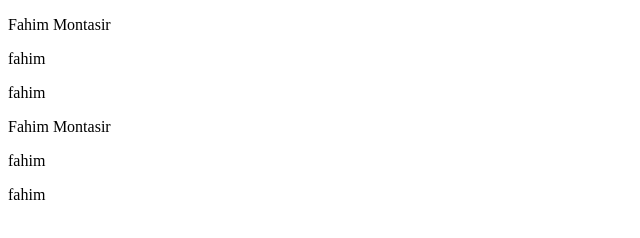
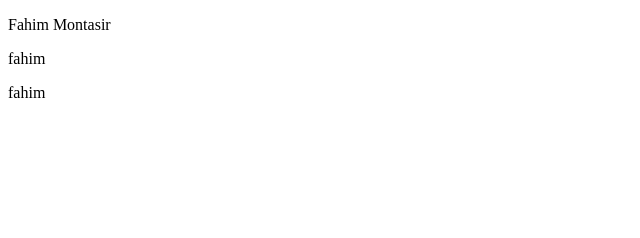
Before and after one commit to fahimxmahmud/practice-mary, a plain HTML site: page index.html in a window 1280 px wide. Shown: the whole page, without its empty margins (0-640 px from the left). Drawn offline with Linux system fonts and the light colour scheme.

Commit message:
first commit

```diff
--- a/index.html
+++ b/index.html
@@ -8,7 +8,6 @@
 <body>
     <p>Fahim Montasir</p>
     <div><p>fahim</p></div> <div><p>fahim</p></div>
-    <p>Fahim Montasir</p>
-    <div><p>fahim</p></div> <div><p>fahim</p></div>
+
 </body>
 </html>
```
